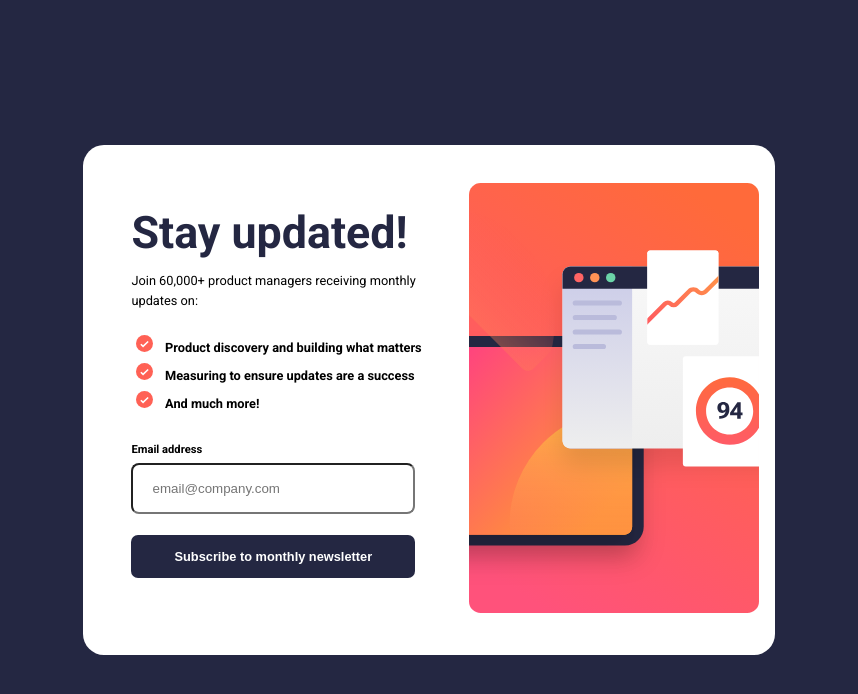
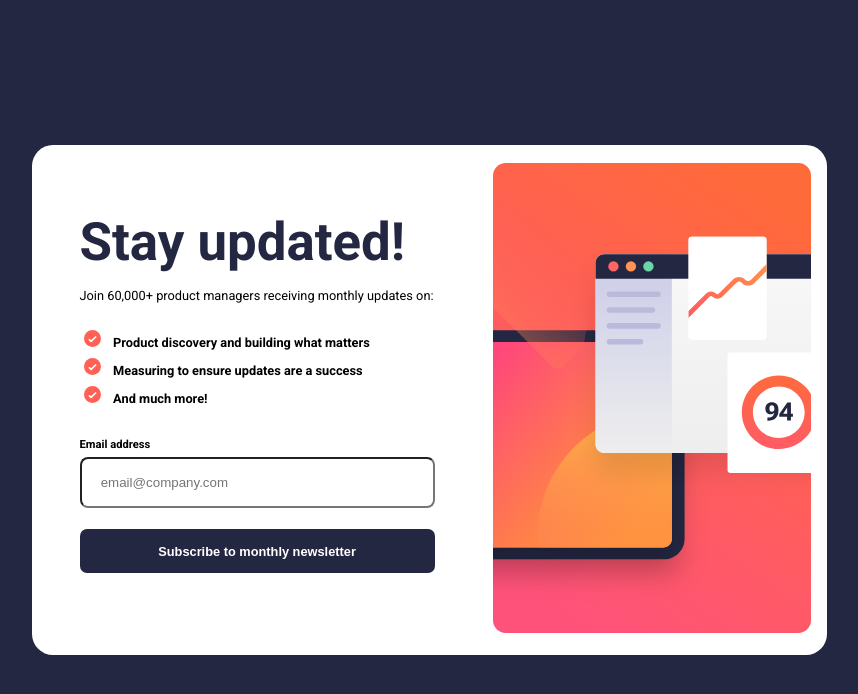
Before and after one commit to syybiekarim/newsletter-sign-up-with-success-message-main, a plain HTML site: page index.html in a window 1280 px wide. Shown: the whole page, without its empty margins (211-1069 px from the left). Drawn offline with Linux system fonts and the light colour scheme.

Commit message:
Update shared.css with clamp()

```diff
--- a/shared.css
+++ b/shared.css
@@ -88,7 +88,7 @@ h2 {
     margin-top: 70%;
 }
 
-@media screen and (min-width:915px) {
+@media screen and (min-width:28rem) {
     body {
         height: 100vh;
         /* margin: 2rem 1rem 2rem 1rem; */
@@ -101,6 +101,8 @@ h2 {
     }
     main {
         margin: 0;
+        padding: 0 2rem;
+        /* width: clamp(20%, 50%, 60%); */
     }
     #desktop-container {
         display: flex;
@@ -108,20 +110,22 @@ h2 {
         justify-content: center;
         align-items: center;
         background-color: white;
-        width: 60%;
+        /* width: 60%; */
+        width: clamp(60%, 100vw, 795px);
         height: 510px;
+        /* height: clamp( 400px, 100vw, 510px); */
         border-radius: 21px;
         padding: 1rem;
         position: relative;
     }
     img {
-        width: 100%;
-        height: 100%;
+        width: 19.82rem;
+        height: 29.5rem;
         /* margin: 1rem; */
         object-fit: contain;
     }
     h1 {
-        font-size: 2.8rem;
+        font-size: clamp(2rem, 5vw, 3.3rem);
         margin-bottom: 0.8rem;
         margin-top: 2rem;
         color: hsl(234, 29%, 20%);
@@ -155,16 +159,15 @@ h2 {
         border-radius: 7px;
         width: 93%;
     }
-    main {
-        padding: 4rem 2rem;
-    }
+
     #sucess-icon {
         width: auto;
         height: auto;
         margin-bottom: 2rem;
     }
     #thanks-container {
-        width: 33%;
+        /* width: 33%; */
+        width: clamp(440px, 33vw, 100vw);
         /* height: 90%; */
         padding: 3rem 3.5rem;
         border-radius: 30px;
```
